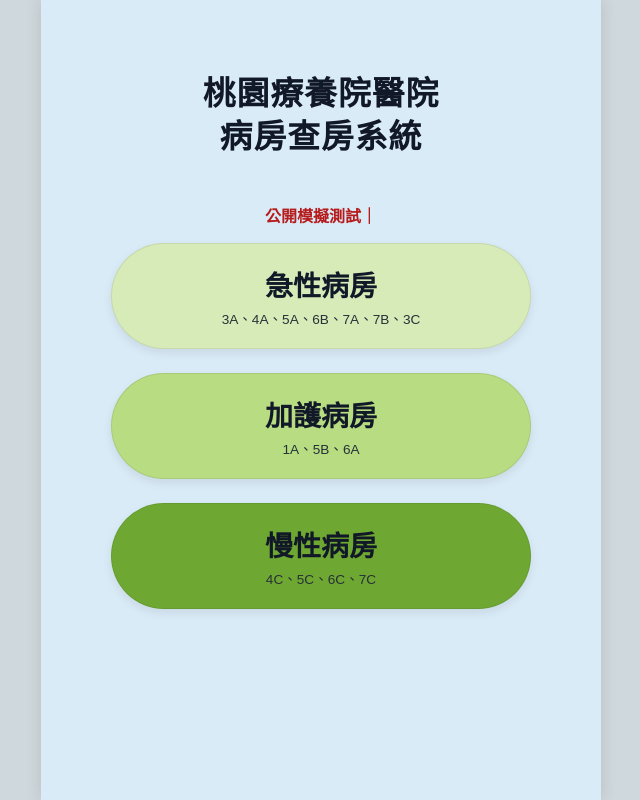
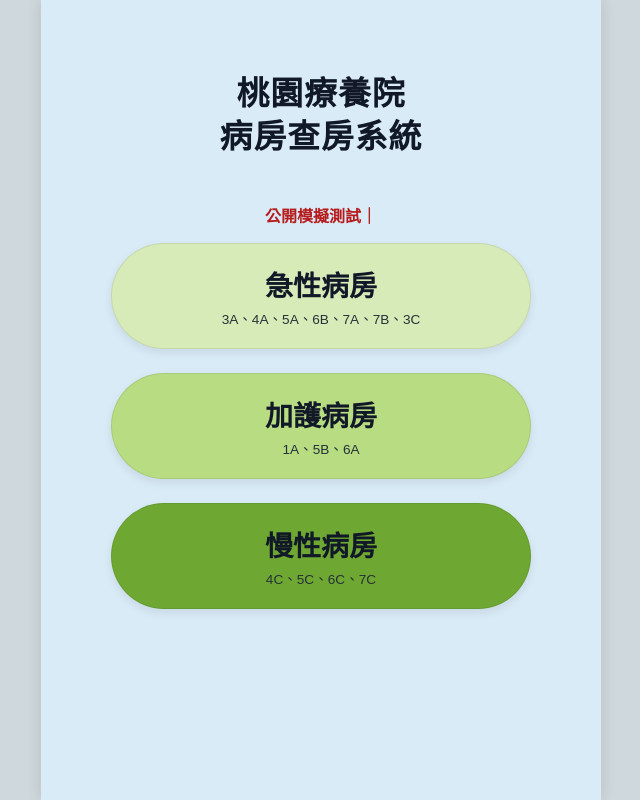
Before and after one commit to shuhui1023-prog/ward-rounding-test, a plain HTML site: page index.html in a window 1280 px wide. Shown: the whole page, without its empty margins (319-959 px from the left). Drawn offline with Linux system fonts and the light colour scheme.

Commit message:
Update index.html

```diff
--- a/index.html
+++ b/index.html
@@ -868,7 +868,7 @@
 <div class="container">
   <!-- ================= 首頁：類別選擇 ================= -->
   <div id="view-home">
-    <h1 class="home-main-title">桃園療養院醫院<br>病房查房系統</h1>
+    <h1 class="home-main-title">桃園療養院<br>病房查房系統</h1>
     <p style="color:#b71c1c;font-weight:bold;">公開模擬測試｜</p>
 
     <button type="button" class="home-cat-btn home-cat-acute" onclick="selectWardCategory('acute')">
```
